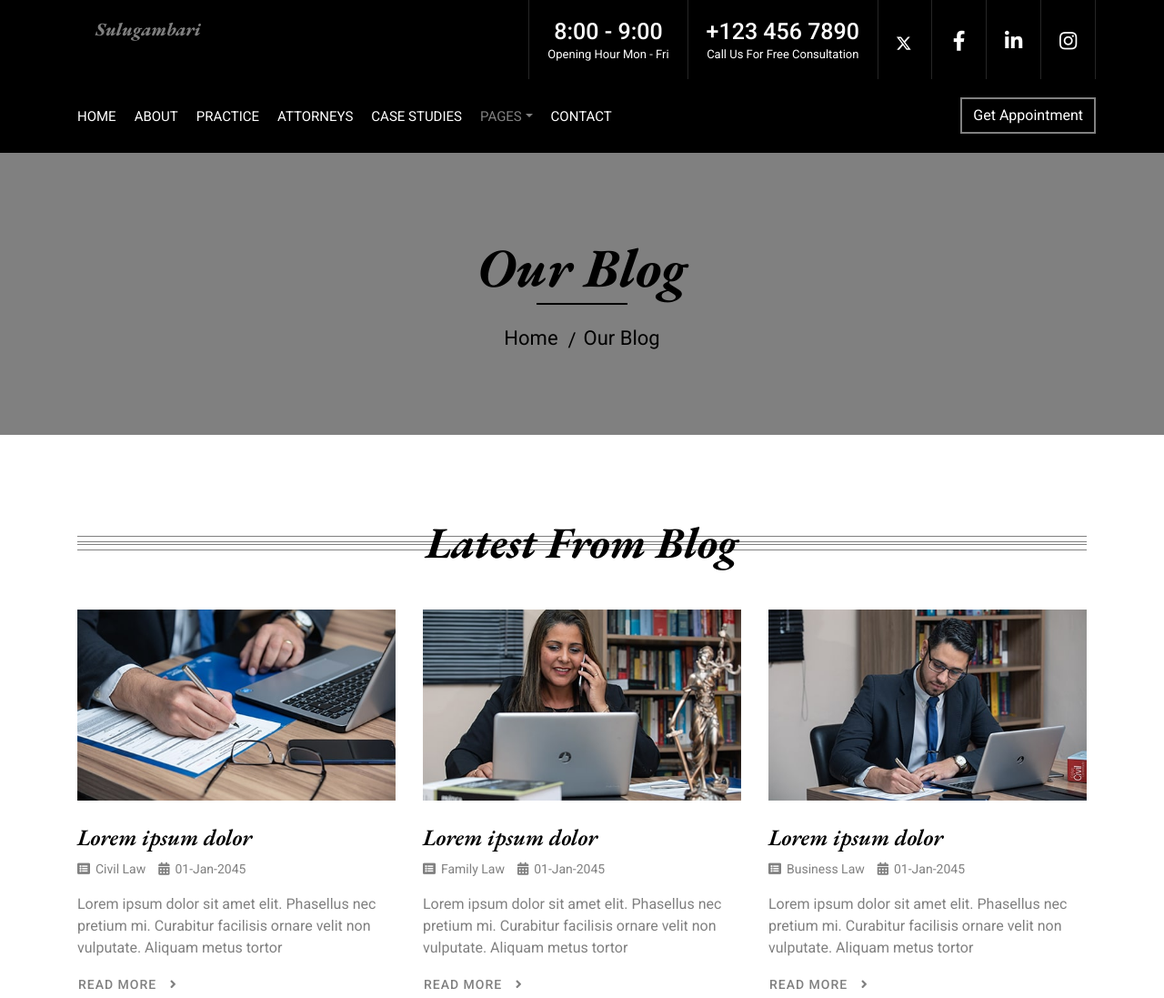
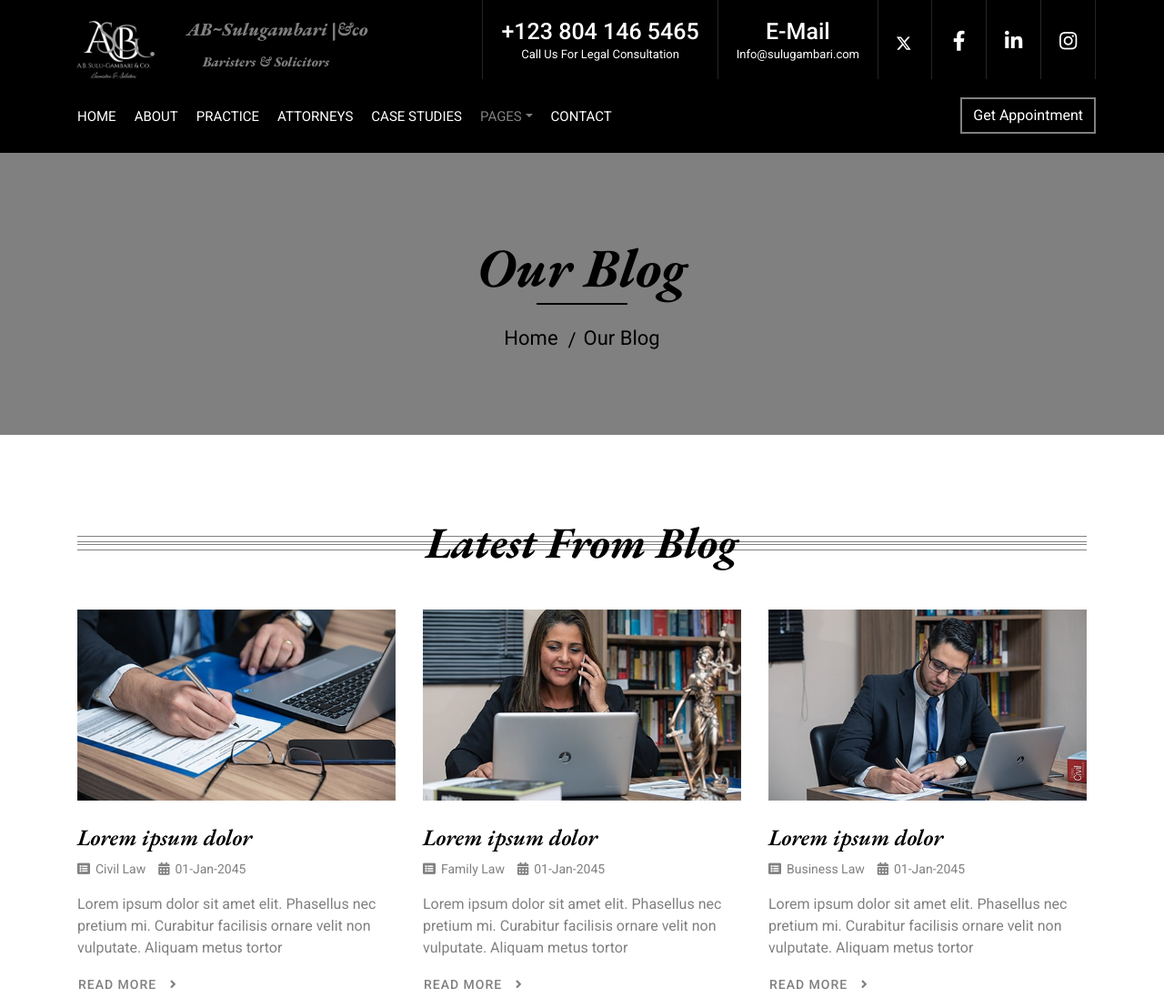
Before and after one commit to Hay-Honourise/sulugambari-, a plain HTML site: page blog.html in a window 1280 px wide. Shown: the top 1097 px of the page at 91% size. Drawn offline with nearby package versions, Linux system fonts and the light colour scheme; some icons are missing.

Commit message:
successful

```diff
--- a/blog.html
+++ b/blog.html
@@ -32,26 +32,29 @@
                         <div class="col-lg-3">
                             <div class="logo">
                                 <a href="index.html">
-                                    <h1>Sulugambari</h1>
-                                    <!-- <img src="img/logo.jpg" alt="Logo"> -->
+                                    <img src="img/logo6.jpeg" alt="Logo">
                                 </a>
+                                <div class="logo_text">
+                                    <h1>AB~Sulugambari |&co</h1>
+                                    <h4>Baristers & Solicitors</h4>
+                                </div>
                             </div>
                         </div>
                         <div class="col-lg-9">
                             <div class="top-bar-right">
                                 <div class="text">
-                                    <h2>8:00 - 9:00</h2>
-                                    <p>Opening Hour Mon - Fri</p>
+                                    <h2>+123 804 146 5465</h2>
+                                    <p>Call Us For Legal Consultation</p>
                                 </div>
                                 <div class="text">
-                                    <h2>+123 456 7890</h2>
-                                    <p>Call Us For Free Consultation</p>
+                                    <h2>E-Mail</h2>
+                                    <p>Info@sulugambari.com</p>
                                 </div>
                                 <div class="social">
-                                    <a href=""><i class="fa fa-twitter"></i></a>
-                                    <a href=""><i class="fab fa-facebook-f"></i></a>
-                                    <a href=""><i class="fab fa-linkedin-in"></i></a>
-                                    <a href=""><i class="fab fa-instagram"></i></a>
+                                    <a href="#"><i class="fa fa-twitter"></i></a>
+                                    <a href="#"><i class="fab fa-facebook-f"></i></a>
+                                    <a href="https://www.linkedin.com/company/a-b-sulu-gambari-co/" target="blank"> <i class="fab fa-linkedin-in"></i></a>
+                                    <a href="#"><i class="fab fa-instagram"></i></a>
                                 </div>
                             </div>
                         </div>
```
Also changed, not shown: about.html (+13 -10 lines), contact.html (+13 -10 lines), index.html (+0 -15 lines), portfolio.html (+13 -10 lines), service.html (+13 -10 lines), single.html (+13 -10 lines), team.html (+13 -10 lines).
